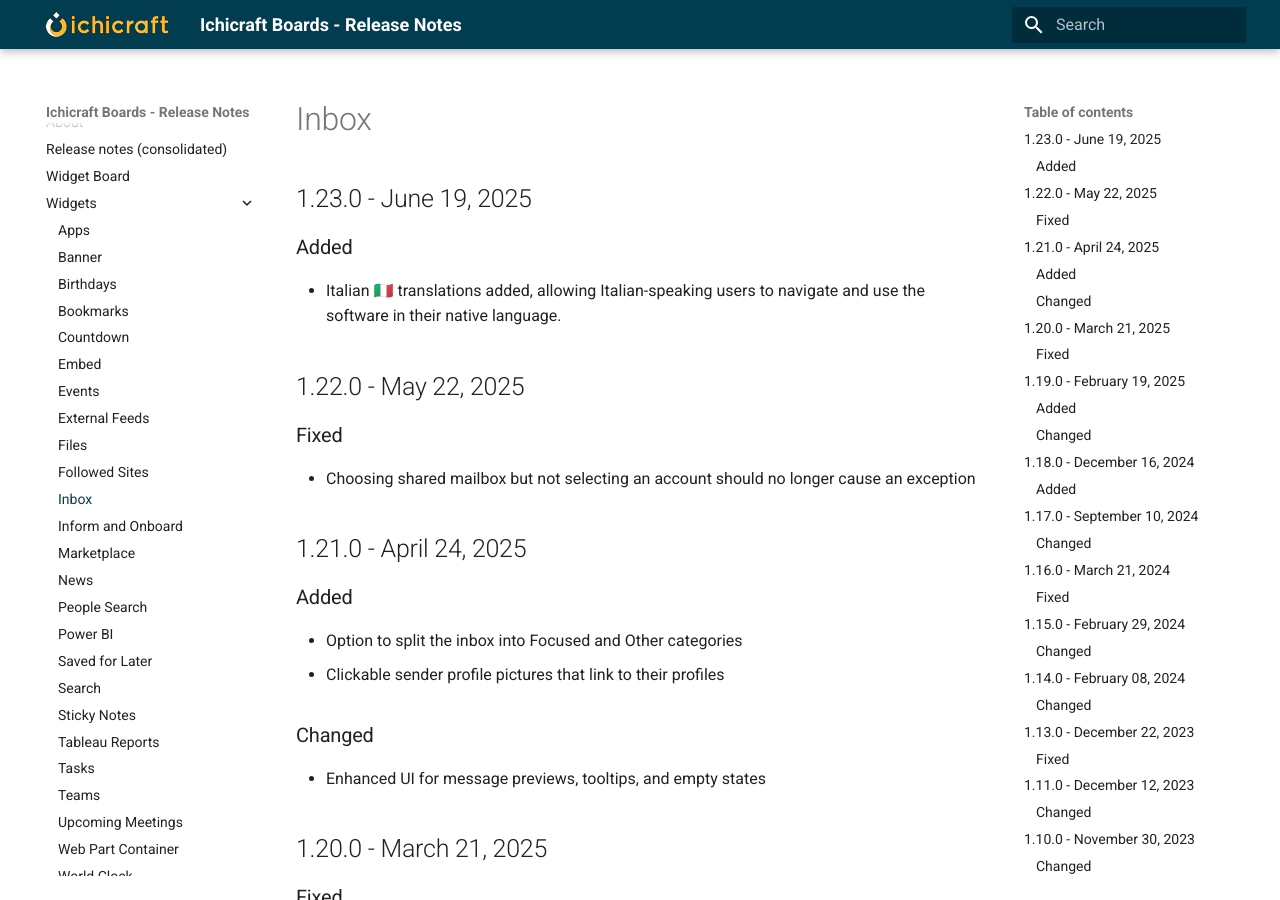
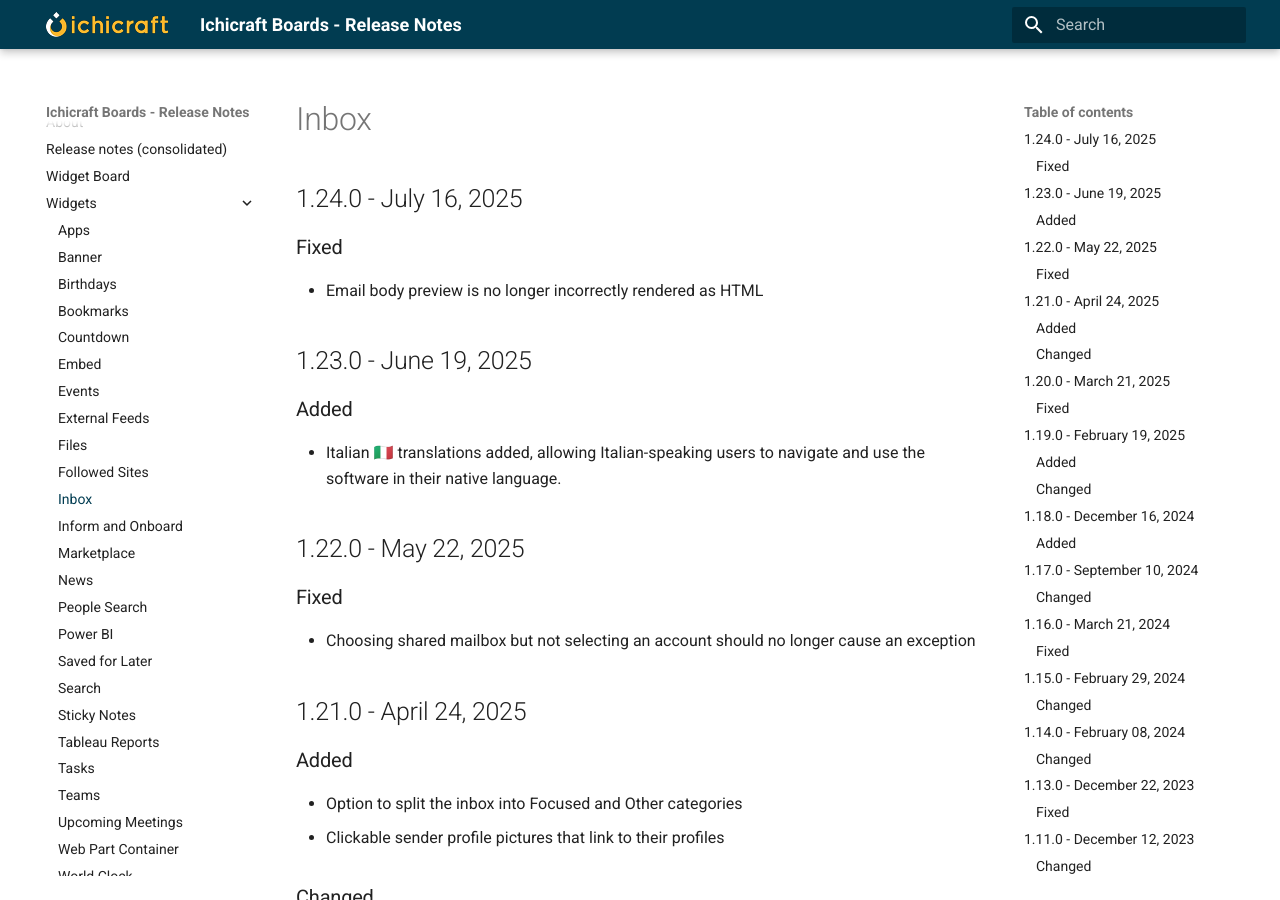
Before and after one commit to ichicraft/widgets-docs, an MkDocs documentation site: the page built from docs/Widgets/Inbox.md, in a window 1280 px wide and 900 px high. Built offline with MkDocs 1.6.1 and Material for MkDocs 9.7.7, drawn with Linux system fonts in a browser that asks for light colours.

```diff
--- a/docs/Widgets/Inbox.md
+++ b/docs/Widgets/Inbox.md
@@ -1,3 +1,8 @@
+## 1.24.0 - July 16, 2025
+
+### Fixed
+- Email body preview is no longer incorrectly rendered as HTML
+
 ## 1.23.0 - June 19, 2025
 
 ### Added
```
Also changed, not shown: docs/Release-notes-(consolidated).md (+5 -0 lines).
